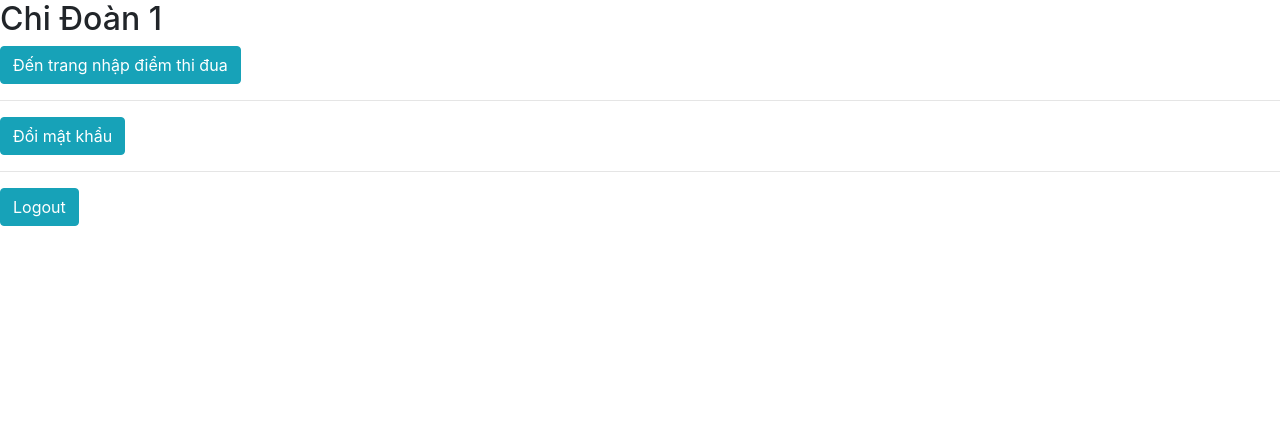
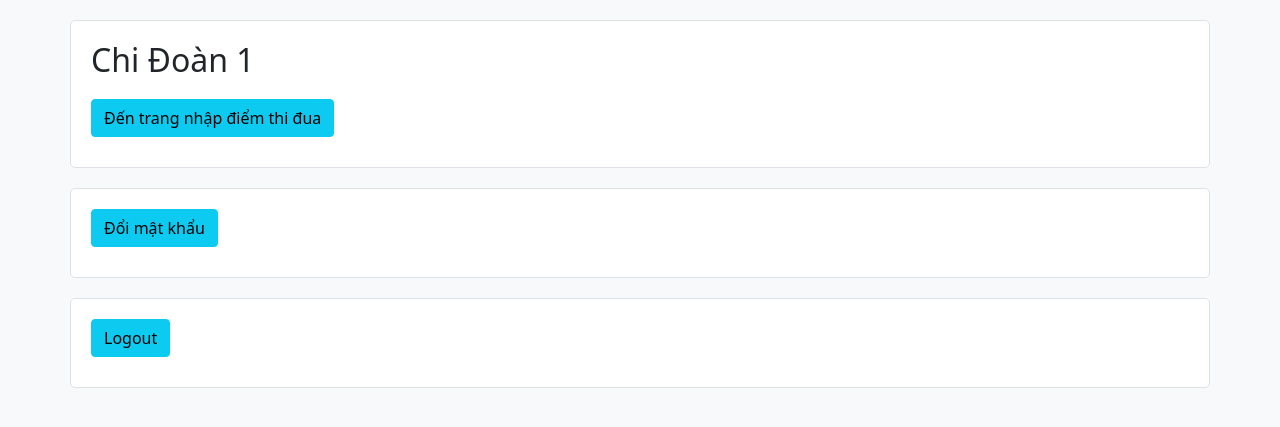
Before and after one commit to TrTung216/Web_thi_dua, a PHP site: page /users-page.php in a window 1280 px wide. Shown: the top 427 px of the page. Run offline with PHP 8.4, Linux system fonts and the light colour scheme; the visitor is signed in with stand-in values (Sample User, id 1).

Commit message:
Update users-page.php

```diff
--- a/users-page.php
+++ b/users-page.php
@@ -4,7 +4,26 @@
     <meta charset="UTF-8">
     <meta name="viewport" content="width=device-width, initial-scale=1.0">
     <title>Loged</title>
-    <link rel="stylesheet" href="https://cdn.jsdelivr.net/npm/bootstrap@4.0.0/dist/css/bootstrap.min.css">
+    <link rel="stylesheet" href="https://cdn.jsdelivr.net/npm/bootstrap@5.0.0/dist/css/bootstrap.min.css">
+    <style>
+        body {
+            padding: 20px;
+            background-color: #f8f9fa;
+        }
+        .container {
+            border: 1px solid #dee2e6;
+            border-radius: 5px;
+            background-color: #fff;
+            padding: 20px;
+            margin-bottom: 20px;
+        }
+        h2 {
+            margin-bottom: 20px;
+        }
+        .btn {
+            margin-bottom: 10px;
+        }
+    </style>
 </head>
 <body>
     <?php
@@ -13,16 +32,16 @@
             header('location:login.php');
         }
     ?>
-    <h2>Chi Đoàn <?php echo $_SESSION['id_lop'];?></h2>
-    <div>
-        <a href="users-inp.php" class="btn btn-info" role="button">Đến trang nhập điểm thi đua</a>
+    <div class="container">
+        <h2>Chi Đoàn <?php echo $_SESSION['id_lop'];?></h2>
+        <div>
+            <a href="users-inp.php" class="btn btn-info" role="button">Đến trang nhập điểm thi đua</a>
+        </div>
     </div>
-    <hr>
-    <div>
+    <div class="container">
         <a href="change-password.php" class="btn btn-info" role="button">Đổi mật khẩu</a>
     </div>
-    <hr>
-    <div>
+    <div class="container">
         <a href="logout.php" class="btn btn-info" role="button">Logout</a>
     </div>
 </body>
```
